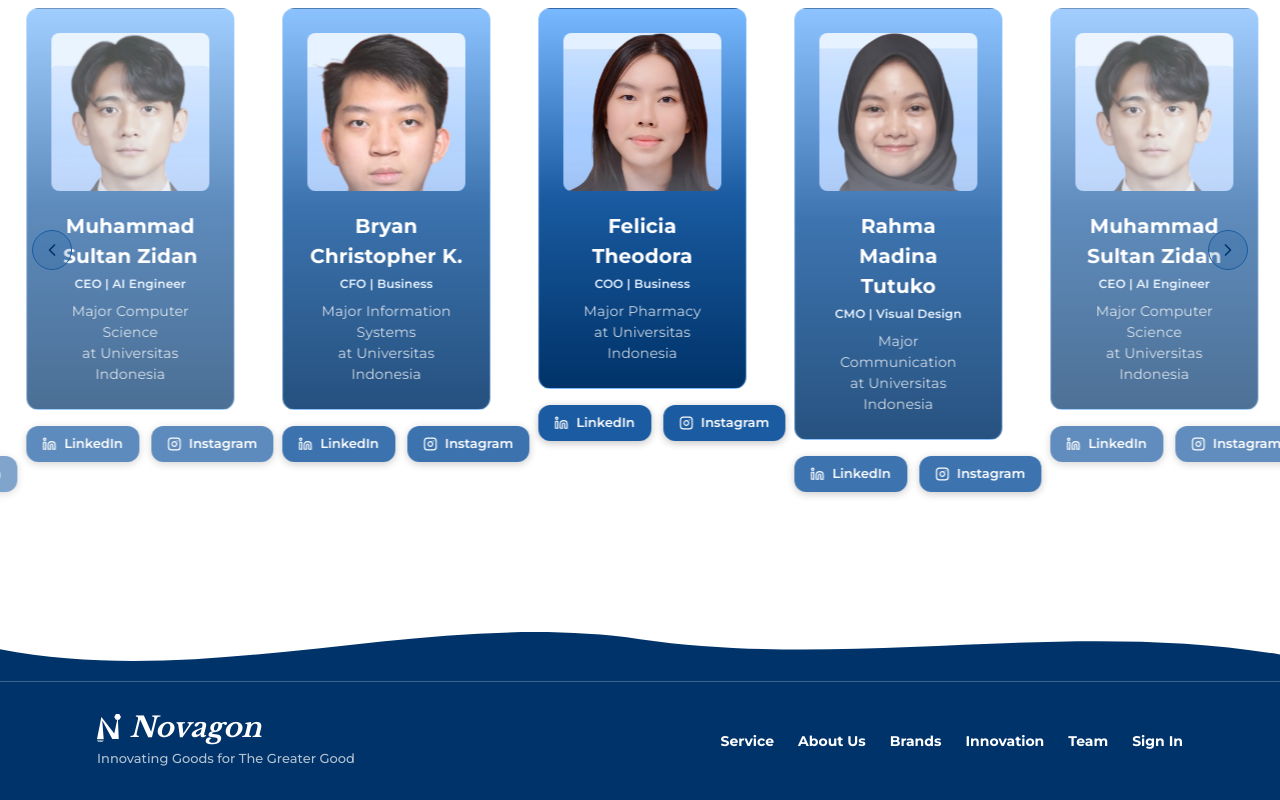
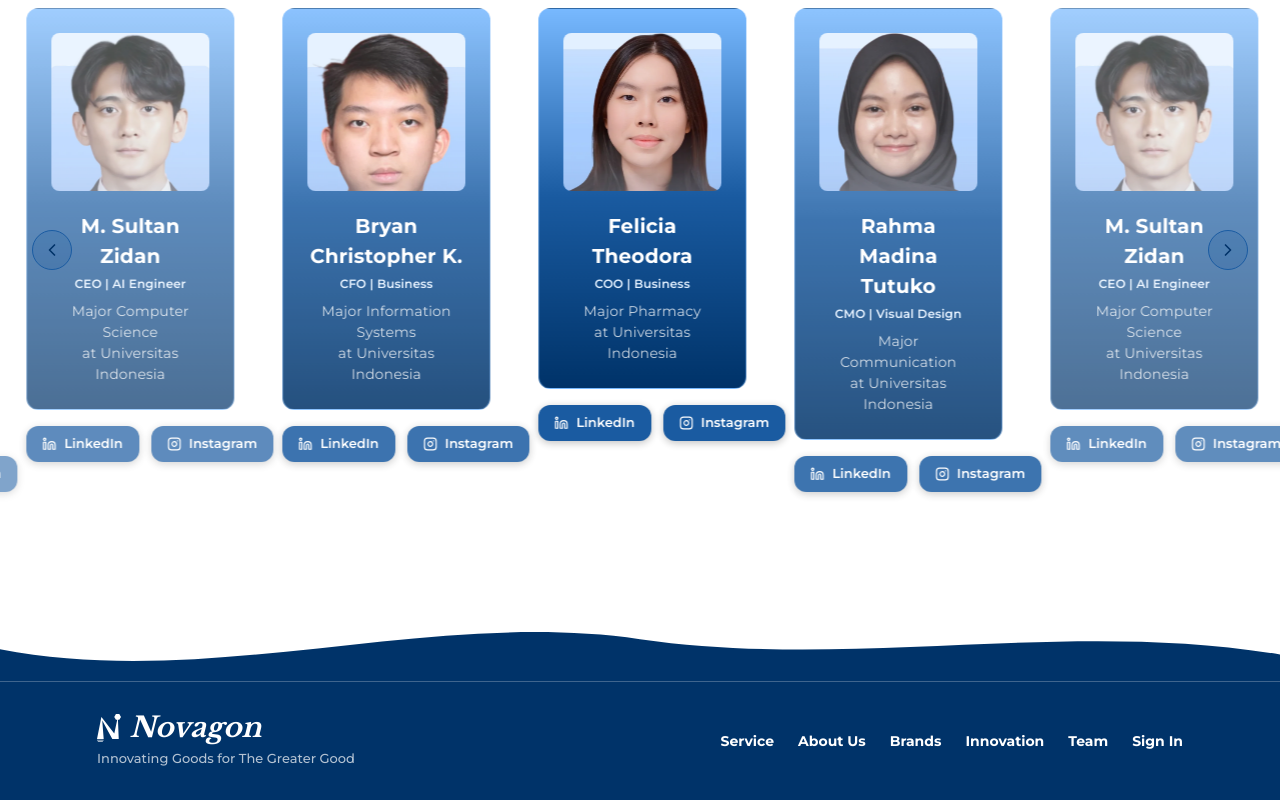
Before and after one commit to NovagonAI/novagon-app, a Next.js app: page / in a window 1280 px wide. Shown: the part 4524-5324 px from the top of the page. Built offline with nearby package versions, Linux system fonts and the light colour scheme; no server answers.

Commit message:
style(landing): shorten the CEO name on the team card

```diff
--- a/src/components/landing/MeetTheTeam.tsx
+++ b/src/components/landing/MeetTheTeam.tsx
@@ -10,7 +10,7 @@ type Member = { name: string; position: string; description: string; photo: stri
 /** Zidan first, so the loop opens on the CEO in the centre. */
 const TEAM: Member[] = [
   {
-    name: 'Muhammad Sultan Zidan',
+    name: 'M. Sultan Zidan',
     position: 'CEO | AI Engineer',
     description: 'Computer Science',
     photo: '/team/zidan.webp',
--- a/src/components/wizard/StepOptimise.tsx
+++ b/src/components/wizard/StepOptimise.tsx
@@ -11,6 +11,7 @@ import { candidateScore, confidence, fmt, headline } from '@/lib/insight'
 import { newLine } from '@/lib/store'
 import type { StepProps } from './Wizard'
 import { runOptimiser } from './optimise'
+import { RecommendPanel } from './RecommendPanel'
 
 /** Step 6: two candidate cards, their narrative, the report builder. */
 export function StepOptimise({ ws, update, back }: StepProps) {
@@ -45,6 +46,7 @@ export function StepOptimise({ ws, update, back }: StepProps) {
 
   return (
     <div>
+      <RecommendPanel ws={ws} update={update} />
       {cands.length === 0 ? (
         <Panel bodyClassName="py-6">
           <p className="text-[16px] font-semibold text-grey-text">{error ?? 'Belum ada kandidat. Jalankan optimiser untuk mendapatkan usulan formula.'}</p>
--- a/src/components/wizard/StepPrediction.tsx
+++ b/src/components/wizard/StepPrediction.tsx
@@ -10,6 +10,7 @@ import type { StepProps } from './Wizard'
 import { useState } from 'react'
 import { runAnalysis } from './analysis'
 import { HandViz } from './HandViz'
+import { AssessmentPanel } from './AssessmentPanel'
 import { describeError } from '@/lib/api'
 
 /** Step 4: the headline number with its interval, then the three risk cards. */
@@ -20,7 +21,7 @@ export function StepPrediction({ ws, update, next, back }: StepProps) {
     setBusy(true)
     setErr(null)
     try {
-      update({ analysis: await runAnalysis(ws), candidates: undefined, candidateSummary: undefined, optimiserState: null })
+      update({ analysis: await runAnalysis(ws), candidates: undefined, candidateSummary: undefined, optimiserState: null, recommendation: undefined })
     } catch (e) {
       setErr(describeError(e))
     } finally {
@@ -60,6 +61,8 @@ export function StepPrediction({ ws, update, next, back }: StepProps) {
           </Box>
         )}
       </Panel>
+
+      {a?.heads.H1?.assessment && <AssessmentPanel a={a.heads.H1.assessment} />}
 
       {a && (
         <Panel title="Visualisasi Efek pada Kulit" className="mt-[22px]" bodyClassName="pt-[16px] pb-[22px]">
```
